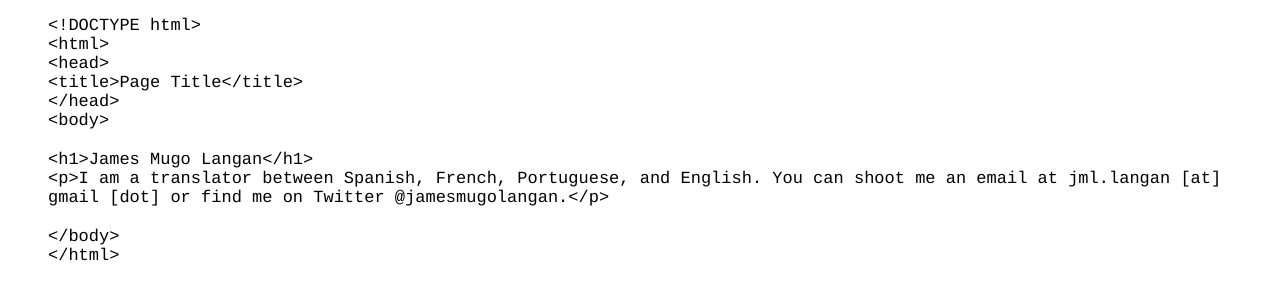
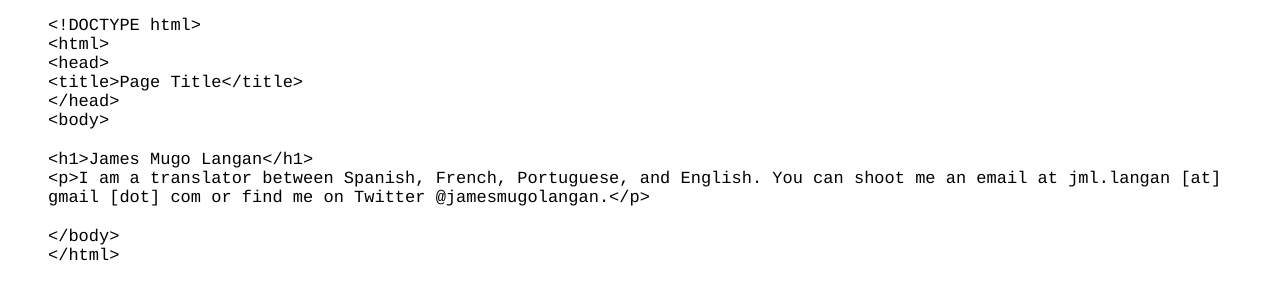
Before and after one commit to jameslangan/jameslangan.github.io, a plain HTML site: page index.html in a window 1280 px wide. Drawn offline with Linux system fonts and the light colour scheme.

Commit message:
Update index.html

```diff
--- a/index.html
+++ b/index.html
@@ -22,7 +22,7 @@
   <li class="li1">&lt;body&gt;</li>
   <li class="li2"><br></li>
   <li class="li1">&lt;h1&gt;James Mugo Langan&lt;/h1&gt;</li>
-  <li class="li1">&lt;p&gt;I am a translator between Spanish, French, Portuguese, and English. You can shoot me an email at jml.langan [at] gmail [dot] or find me on Twitter @jamesmugolangan.&lt;/p&gt;</li>
+  <li class="li1">&lt;p&gt;I am a translator between Spanish, French, Portuguese, and English. You can shoot me an email at jml.langan [at] gmail [dot] com or find me on Twitter @jamesmugolangan.&lt;/p&gt;</li>
   <li class="li2"><br></li>
   <li class="li1">&lt;/body&gt;</li>
   <li class="li1">&lt;/html&gt;</li>
```
